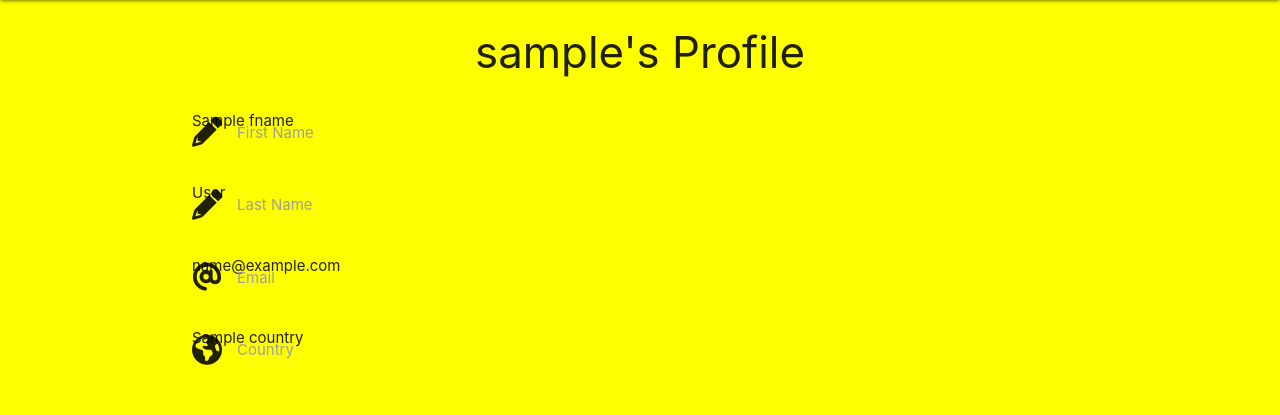
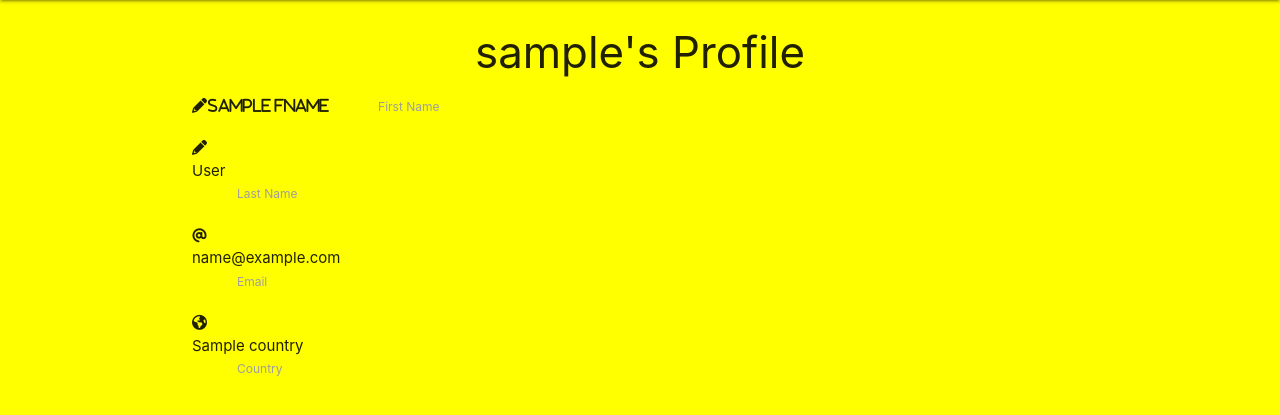
Before and after one commit to JeromeDaGnome/Brixicon, a Flask app: page /view_profile/1 in a window 1280 px wide. Shown: the part 64-479 px from the top of the page. Run offline with Flask 2, Linux system fonts and the light colour scheme; the visitor is signed in with stand-in values (Sample User, id 1); a database or web service that is not in the repository returns one stand-in record (values such as "Sample title"); some libraries are stand-ins or nearby versions.

Commit message:
formatting profile page

```diff
--- a/templates/view_profile.html
+++ b/templates/view_profile.html
@@ -2,18 +2,17 @@
 {% block content %}
 
     <h3 class="center-align">{{ username.username }}'s Profile</h3>
-        <div class="col s12 m7">
+        <div class="card-stacked col s12 m7">
             <!-- First Name Field -->
             <div class="row">
-                <div class="input-field col s12">
-                    <i class="fas fa-pencil prefix"></i>
+                <div class="card-content col s12">
+                    <i class="fas fa-pencil prefix" id="fname">{{ username.fname }}</i>
                     <label for="fname">First Name</label>
-                    <div id="fname" name="fname">{{ username.fname }}</div>
                 </div>
             </div>
             <!-- Last Name Field -->
             <div class="row">
-                <div class="input-field col s12">
+                <div class="card-content col s12">
                     <i class="fas fa-pencil prefix"></i>
                     <div id="lname" name="lname">{{ username.lname }}</div>
                     <label for="lname">Last Name</label>
@@ -21,7 +20,7 @@
             </div>
             <!-- Email Field -->
             <div class="row">
-                <div class="input-field col s12">
+                <div class="card-content col s12">
                     <i class="fas fa-at prefix"></i>
                     <div id="email" name="email">{{ username.email }}</div>
                     <label for="email">Email</label>
@@ -29,7 +28,7 @@
             </div>
             <!-- Country Field -->
             <div class="row">
-                <div class="input-field col s12">
+                <div class="card-content col s12">
                     <i class="fas fa-earth-americas prefix"></i>
                     <div id="country" name="country">{{ username.country }}</div>
                     <label for="country">Country</label>
```
